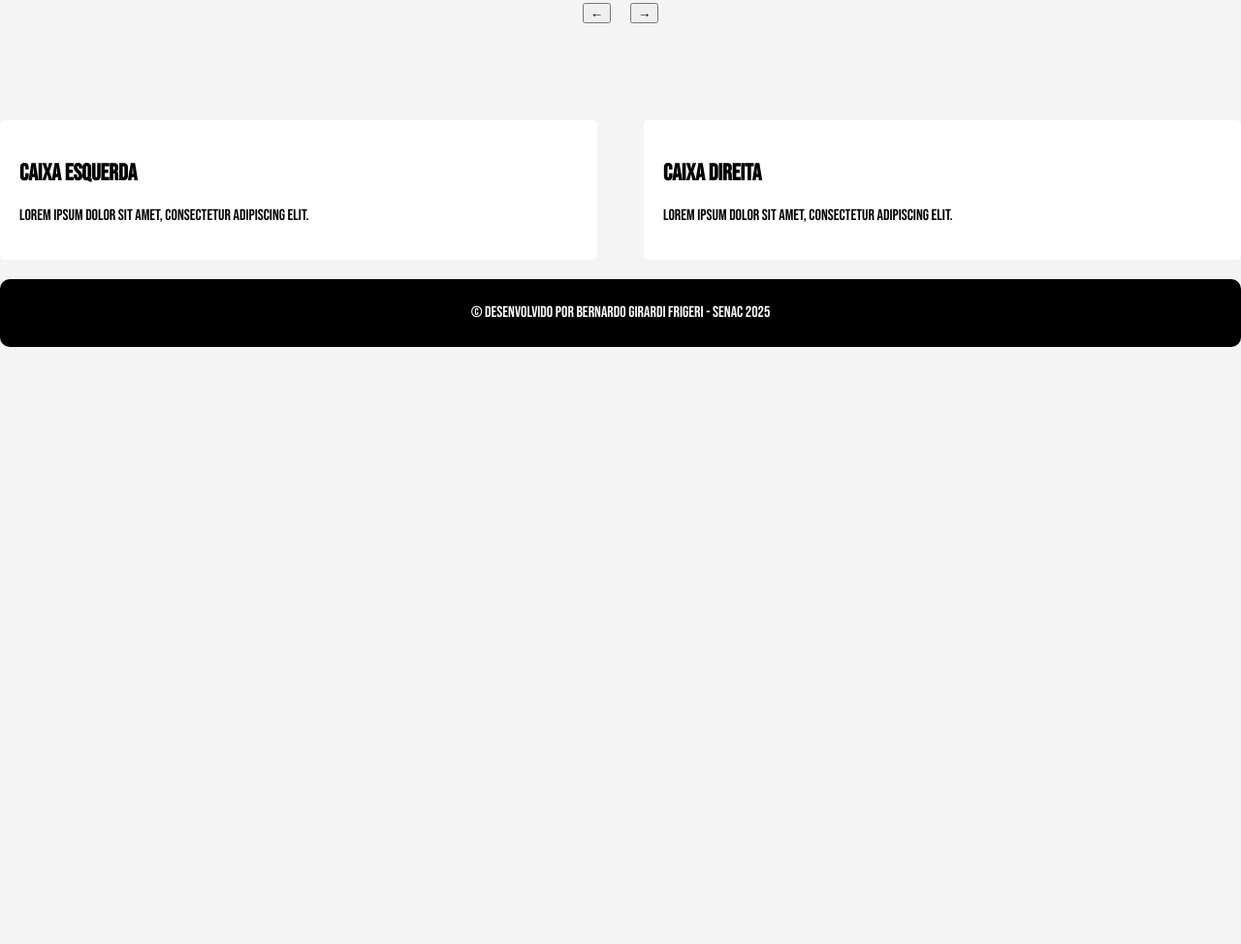
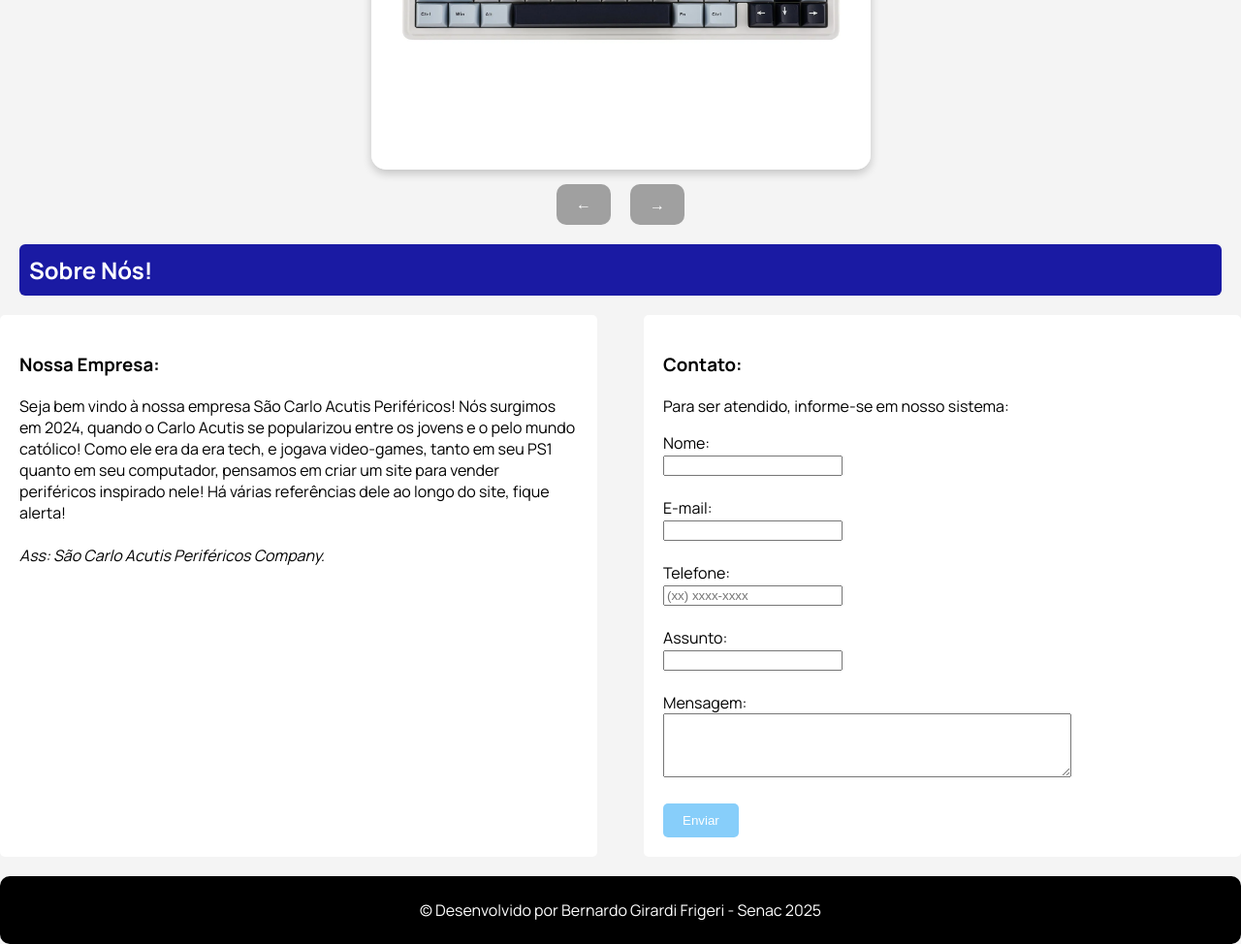
Before and after one commit to beernardofrigeri/works, a plain HTML site: page projeto_final/ProjetoSenac/index.html in a window 1280 px wide. Shown: the part 547-1521 px from the top of the page at 97% size. Before the commit the page ends 905 px from the top, so only its background shows below. Drawn offline with Linux system fonts and the light colour scheme; a web font is replaced by a local one.

Commit message:
atualização index.html

```diff
--- a/projeto_final/ProjetoSenac/css/style.css
+++ b/projeto_final/ProjetoSenac/css/style.css
@@ -2,7 +2,7 @@
     margin: 0;
     padding: 0;
     background-color: #f4f4f4;
-    font-family: "Bebas Neue", sans-serif;
+    font-family: "Manrope", sans-serif;
 }
 header {
     background-color: transparent;
@@ -99,8 +99,8 @@
     gap: 20px; /* 🔹 Espaçamento igual entre os botões */
     width: 100%;
 }
-input[type="button"] {
-    background-color: #333;
+button {
+    background-color: #a0a0a0;
     color: white;
     padding: 10px 20px;
     cursor: pointer;
@@ -109,8 +109,21 @@
     transition: background-color 0.3s ease;
     border: none;
 }
-input[type="button"]:hover {
+button:hover {
     background-color: red;
+}
+button2 {
+    background-color: #a0a0a0;
+    color: white;
+    padding: 10px 20px;
+    cursor: pointer;
+    border-radius: 10px;
+    font-size: 16px;
+    transition: background-color 0.3s ease;
+    border: none;
+}
+button2:hover {
+    background-color: blue;
 }
 #containerTitulo {
     text-align: center;
@@ -177,10 +190,33 @@
     gap: 20px;
     align-items: flex-start;
 }
-
 #contato-esquerda, #contato-direita {
     flex: 1;
     background-color: white;
     border-radius: 10px;
     padding: 20px;
 }
+h1 {
+    background-color: rgb(194, 30, 30);
+    color: white;         /* cor do texto para contraste */
+    padding: 10px;
+    border-radius: 6px;
+    margin-left: 20px;
+    margin-right: 20px;
+}
+h2 {
+    background-color: rgb(26, 26, 163);
+    color: white;         /* cor do texto para contraste */
+    padding: 10px;
+    border-radius: 6px;
+    margin-left: 20px;
+    margin-right: 20px;
+}
+input[type="submit"] {
+    background-color: lightskyblue;
+    color: white;
+    padding: 10px 20px;
+    border: none;
+    border-radius: 5px;
+    cursor: pointer;
+}
--- a/projeto_final/ProjetoSenac/index.html
+++ b/projeto_final/ProjetoSenac/index.html
@@ -7,40 +7,59 @@
     <link rel="stylesheet" href="css/style.css">
     <link rel="preconnect" href="https://fonts.googleapis.com">
     <link rel="preconnect" href="https://fonts.gstatic.com" crossorigin>
-    <link href="https://fonts.googleapis.com/css2?family=BBH+Sans+Hegarty&family=Bebas+Neue&family=Satisfy&family=Story+Script&display=swap" rel="stylesheet">
+    <link href="https://fonts.googleapis.com/css2?family=Manrope:wght@200..800&display=swap" rel="stylesheet">
 </head>
 <body>
     <div id="topnav">
         <div id="logo">
-            <img src="imagens/saocarloslogo.png" alt="Logo" width="100" height="100" style="border-radius: 10px;">
+            <img src="imagens/saocarloslogo.png" alt="Logo" width="70" height="100" style="border-radius: 20px;">
         </div>
         <div id="menu">
             <a href="index.html">Home</a>
             <a2 href="teclados.html">Teclados</a2>
             <a href="mouses.html">Mouses</a>
             <a2 href="microfones.html">Microfones</a2>
+            <a href="saocarloacutis.html">São Carlo Acutis!</a>
         </div>
+    </div>
+    <div id="titulo_principal">
+        <h1 align="center">
+            PROMOÇÕES de 50% OFF!
+        </h1>
     </div>
     <div id="animacao">
         <div id="banner_area">
-            <img src="imagens/aulaf75.webp" id="banner" width="415" height="400"/>
+            <img src="imagens/aulaf75.webp" id="banner" width="515" height="500"/>
             <div id="centraliza">
                 <button onclick="Return()" value="←">←</button>
-                <button onclick="Next()" value="→">→</button>
+                <button2 onclick="Next()" value="→">→</button2>
             </div>
         </div>
     </div>
-    <div id="containerTitulo">
-        <h1></h1>
-    </div>
+        <h2>Sobre Nós!</h2>
     <div id="containerCaixas">
         <div class="caixaesquerda">
-            <h2>Caixa  Esquerda</h2>
-            <p>Lorem Ipsum dolor sit amet, consectetur adipiscing elit.</p>
+            <h3>Nossa Empresa:</h3>
+            <p>Seja bem vindo à nossa empresa São Carlo Acutis Periféricos! Nós surgimos em 2024, quando o Carlo Acutis se popularizou entre os jovens e o pelo mundo católico! Como ele era da era tech, e jogava video-games, tanto em seu PS1 quanto em seu computador, pensamos em criar um site para vender periféricos inspirado nele! Há várias referências dele ao longo do site, fique alerta!
+            <br><br><i>Ass: São Carlo Acutis Periféricos Company.</i>
+            </p>
         </div>
         <div class="caixadireita">
-            <h2>Caixa Direita</h2>
-            <p>Lorem Ipsum dolor sit amet, consectetur adipiscing elit.</p>
+            <h3>Contato: </h3>
+            <p>Para ser atendido, informe-se em nosso sistema: </p>
+            <form>
+                <label for="nome">Nome:</label><br>
+                <input type="text" id="nome" name="nome" required><br><br>
+                <email>E-mail:</email><br>
+                <input type="email" id="email" name="email" required><br><br>
+                <label for="telefone">Telefone:</label><br>
+                <input type="text" id="telefone" name="telefone" placeholder="(xx) xxxx-xxxx" required><br><br>
+                <label for="assunto">Assunto:</label><br>
+                <input type="text" id="assunto" name="assunto" required><br><br>
+                <label for="mensagem">Mensagem:</label><br>
+                <textarea id="mensagem" name="mensagem" rows="4" cols="50" required></textarea><br><br>
+                <input type="submit" value="Enviar">
+            </form>
         </div>
     </div>
     <div id="footer-area">
--- a/projeto_final/ProjetoSenac/js/script.js
+++ b/projeto_final/ProjetoSenac/js/script.js
@@ -1,7 +1,7 @@
 var imagens = [
     "imagens/aulaf75.webp",
-    "imagens/2.jpg",
-    "imagens/3.png",
+    "imagens/g305.webp",
+    "imagens/g733.webp",
 ];
 
 var indice = 0;
```
Also changed, not shown: projeto_final/ProjetoSenac/imagens/g305.webp (added), projeto_final/ProjetoSenac/imagens/g733.webp (added).
